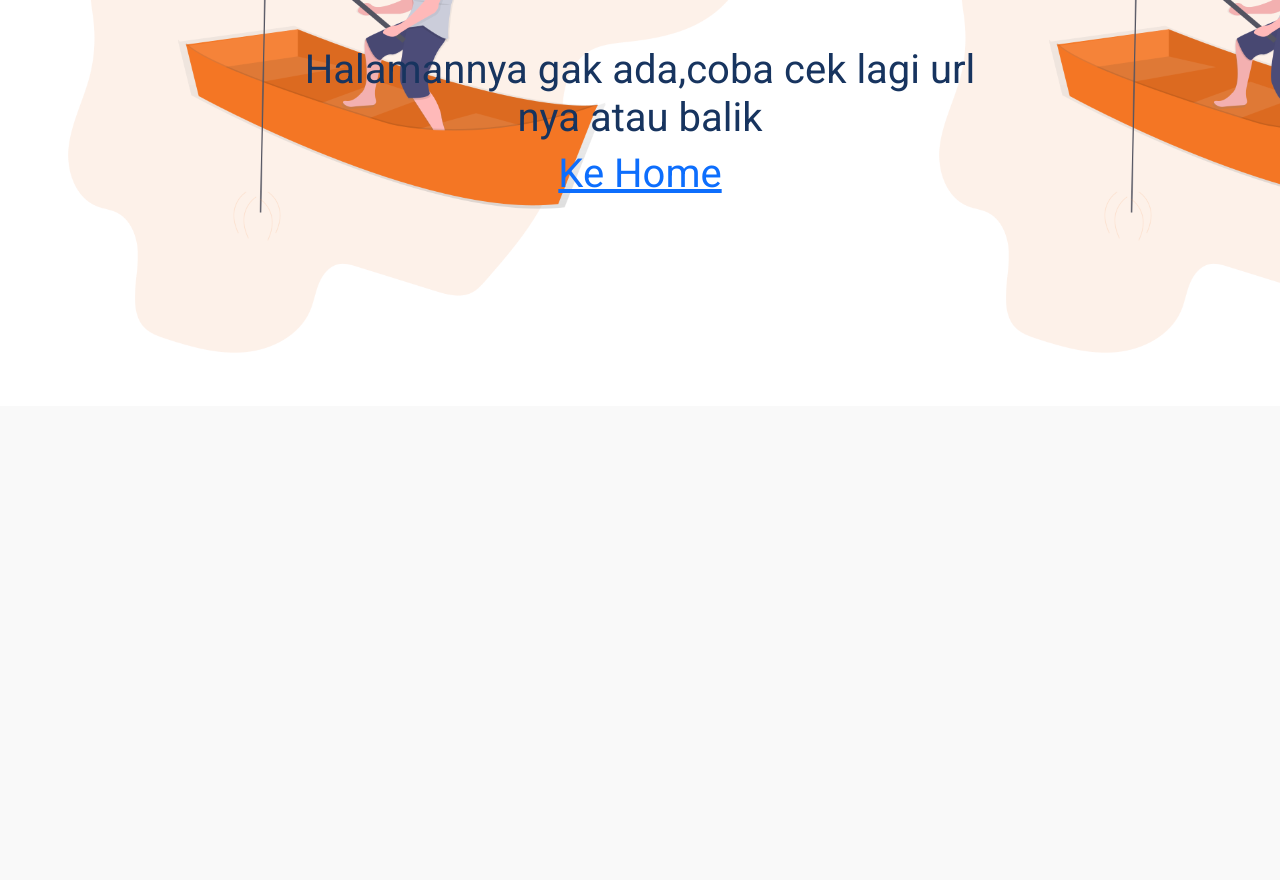
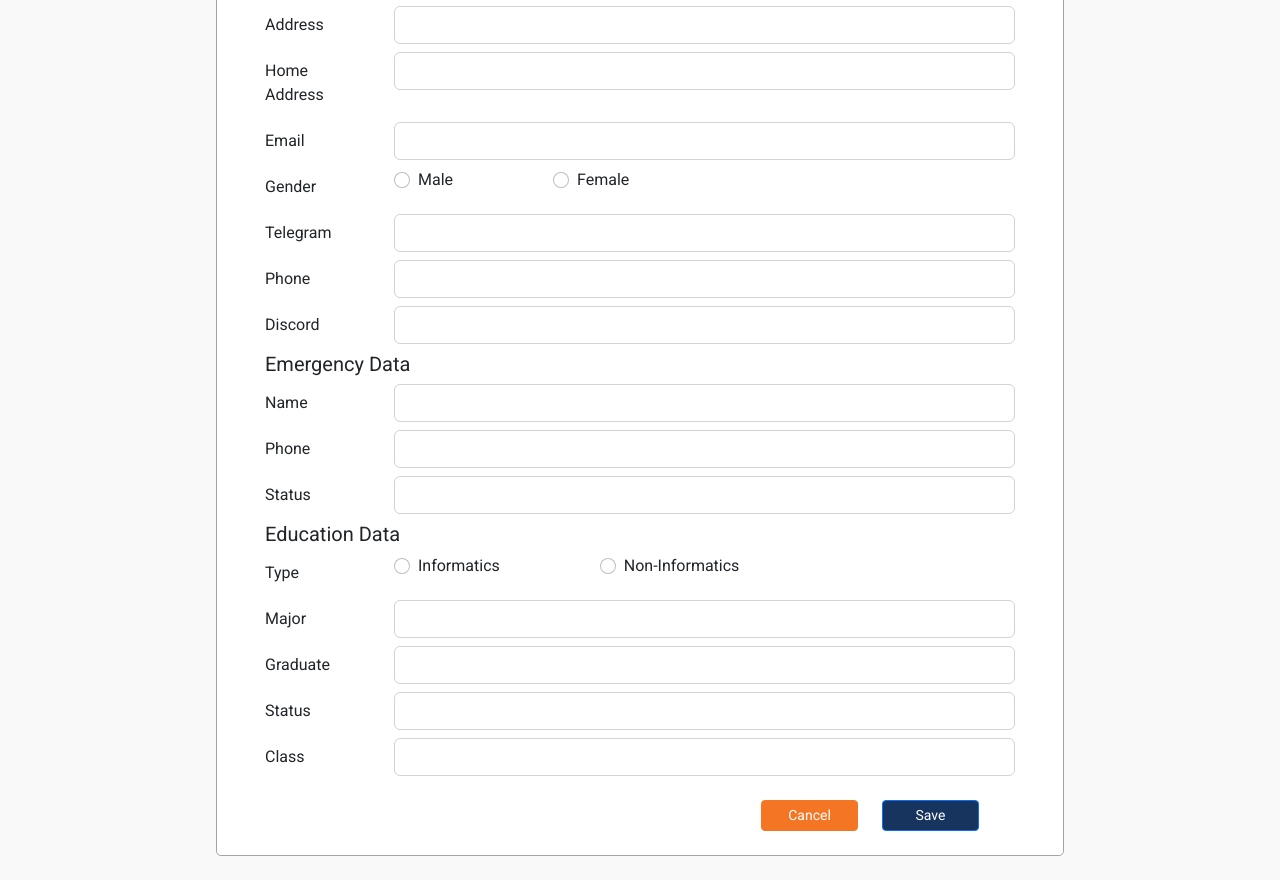
Before and after one commit to ALTA-FE8-GP3/immersive-dashboard, a Next.js app: page /mente/add in a window 1280 px wide. Before the commit this address had no page. Shown: the part 320-1200 px from the top of the page. Before the commit the page ends 800 px from the top, so only its background shows below. Built offline with nearby package versions, Linux system fonts and the light colour scheme.

Commit message:
add mentee list page

```diff
--- /dev/null
+++ b/pages/mente/add.jsx
@@ -0,0 +1,131 @@
+import React from 'react'
+import { Button, Col, Form, Row } from 'react-bootstrap'
+import SubNavbar from '../../components/SubNavbar'
+
+const Add = () => {
+    return (
+        <div style={{ backgroundColor: '#F9F9F9' }}>
+            <div>
+                <div className='px-3'>
+                    <SubNavbar
+                        title="Add New Mentee"
+                    />
+                    <Row className='justify-content-center pb-4'>
+                        <Col md='8' xs={12} className='px-5 py-4 mx-3 bg-white' style={{ border: '1px solid #A3A3A3', borderRadius: '5px' }}>
+                            <Form.Group as={Row} className='mb-2' controlId='formPlainTextName'>
+                                <Form.Label column sm='2'>Name</Form.Label>
+                                <Col sm='10'>
+                                    <Form.Control type='text' placeholder='' />
+                                </Col>
+                            </Form.Group>
+                            <Form.Group as={Row} className='mb-2' controlId='formPlainTextName'>
+                                <Form.Label column sm='2'>Address</Form.Label>
+                                <Col sm='10'>
+                                    <Form.Control type='address' placeholder='' />
+                                </Col>
+                            </Form.Group>
+                            <Form.Group as={Row} className='mb-2' controlId='formPlainTextName'>
+                                <Form.Label column sm='2'>Home Address</Form.Label>
+                                <Col sm='10'>
+                                    <Form.Control type='address' placeholder='' />
+                                </Col>
+                            </Form.Group>
+                            <Form.Group as={Row} className='mb-2' controlId='formPlainTextName'>
+                                <Form.Label column sm='2'>Email</Form.Label>
+                                <Col sm='10'>
+                                    <Form.Control type='email' placeholder='' />
+                                </Col>
+                            </Form.Group>
+                            <Form.Group as={Row} className='mb-2' controlId='formPlainTextName'>
+                                <Form.Label column sm='2'>Gender</Form.Label>
+                                <Col sm='10'>
+                                    <Form.Check inline label='Male' type='radio' style={{ marginRight: '100px' }} />
+                                    <Form.Check inline label='Female' type='radio' />
+                                </Col>
+                            </Form.Group>
+                            <Form.Group as={Row} className='mb-2' controlId='formPlainTextName'>
+                                <Form.Label column sm='2'>Telegram</Form.Label>
+                                <Col sm='10'>
+                                    <Form.Control type='text' placeholder='' />
+                                </Col>
+                            </Form.Group>
+                            <Form.Group as={Row} className='mb-2' controlId='formPlainTextName'>
+                                <Form.Label column sm='2'>Phone</Form.Label>
+                                <Col sm='10'>
+                                    <Form.Control type='number' placeholder='' />
+                                </Col>
+                            </Form.Group>
+                            <Form.Group as={Row} className='mb-2' controlId='formPlainTextName'>
+                                <Form.Label column sm='2'>Discord</Form.Label>
+                                <Col sm='10'>
+                                    <Form.Control type='text' placeholder='' />
+                                </Col>
+                            </Form.Group>
+                            <h5>Emergency Data</h5>
+                            <Form.Group as={Row} className='mb-2' controlId='formPlainTextName'>
+                                <Form.Label column sm='2'>Name</Form.Label>
+                                <Col sm='10'>
+                                    <Form.Control type='text' placeholder='' />
+                                </Col>
+                            </Form.Group>
+                            <Form.Group as={Row} className='mb-2' controlId='formPlainTextName'>
+                                <Form.Label column sm='2'>Phone</Form.Label>
+                                <Col sm='10'>
+                                    <Form.Control type='number' placeholder='' />
+                                </Col>
+                            </Form.Group>
+                            <Form.Group as={Row} className='mb-2' controlId='formPlainTextName'>
+                                <Form.Label column sm='2'>Status</Form.Label>
+                                <Col sm='10'>
+                                    <Form.Control type='text' placeholder='' />
+                                </Col>
+                            </Form.Group>
+                            <h5>Education Data</h5>
+                            <Form.Group as={Row} className='mb-2' controlId='formPlainTextName'>
+                                <Form.Label column sm='2'>Type</Form.Label>
+                                <Col sm='10'>
+                                    <Form.Check inline label='Informatics' type='radio' style={{ marginRight: '100px' }} />
+                                    <Form.Check inline label='Non-Informatics' type='radio' />
+                                </Col>
+                            </Form.Group>
+                            <Form.Group as={Row} className='mb-2' controlId='formPlainTextName'>
+                                <Form.Label column sm='2'>Major</Form.Label>
+                                <Col sm='10'>
+                                    <Form.Control type='text' placeholder='' />
+                                </Col>
+                            </Form.Group>
+                            <Form.Group as={Row} className='mb-2' controlId='formPlainTextName'>
+                                <Form.Label column sm='2'>Graduate</Form.Label>
+                                <Col sm='10'>
+                                    <Form.Control type='text' placeholder='' />
+                                </Col>
+                            </Form.Group>
+                            <Form.Group as={Row} className='mb-2' controlId='formPlainTextName'>
+                                <Form.Label column sm='2'>Status</Form.Label>
+                                <Col sm='10'>
+                                    <Form.Control type='text' placeholder='' />
+                                </Col>
+                            </Form.Group>
+                            <Form.Group as={Row} className='mb-2' controlId='formPlainTextName'>
+                                <Form.Label column sm='2'>Class</Form.Label>
+                                <Col sm='10'>
+                                    <Form.Control type='text' placeholder='' />
+                                </Col>
+                            </Form.Group>
+                            <Row lg={6} xs='2' className='container justify-content-end pt-3' style={{ textAlign: 'right' }}>
+                                <Col lg='2'>
+                                    <Button className='w-100' size='sm' style={{ backgroundColor: '#F47624', borderColor: '#F47624' }}>Cancel</Button>
+                                </Col>
+                                <Col lg='2'>
+                                    <Button className='w-100' size='sm' style={{ backgroundColor: '#17345F', borderColor: '##17345F' }}>Save</Button>
+                                </Col>
+                            </Row>
+                        </Col>
+                    </Row>
+                </div>
+            </div>
+        </div>
+    )
+}
+
+export default Add
```
